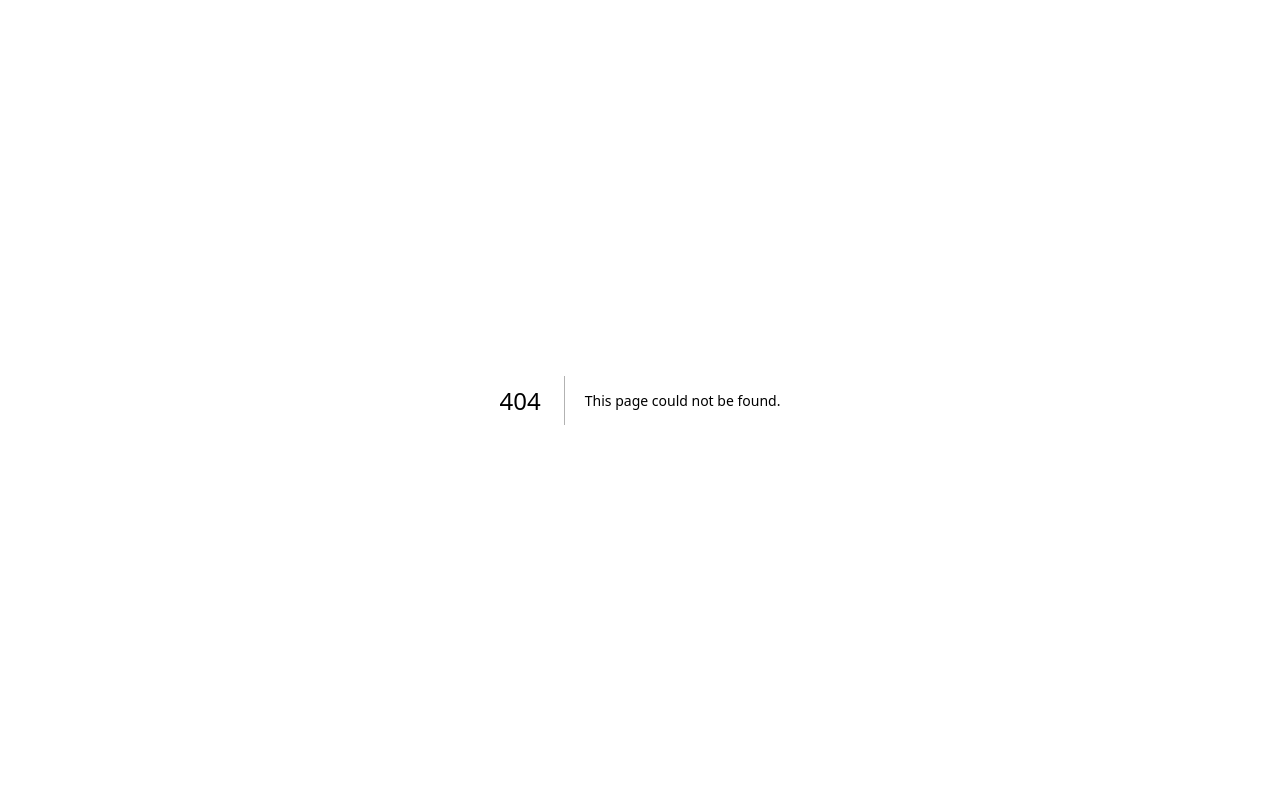
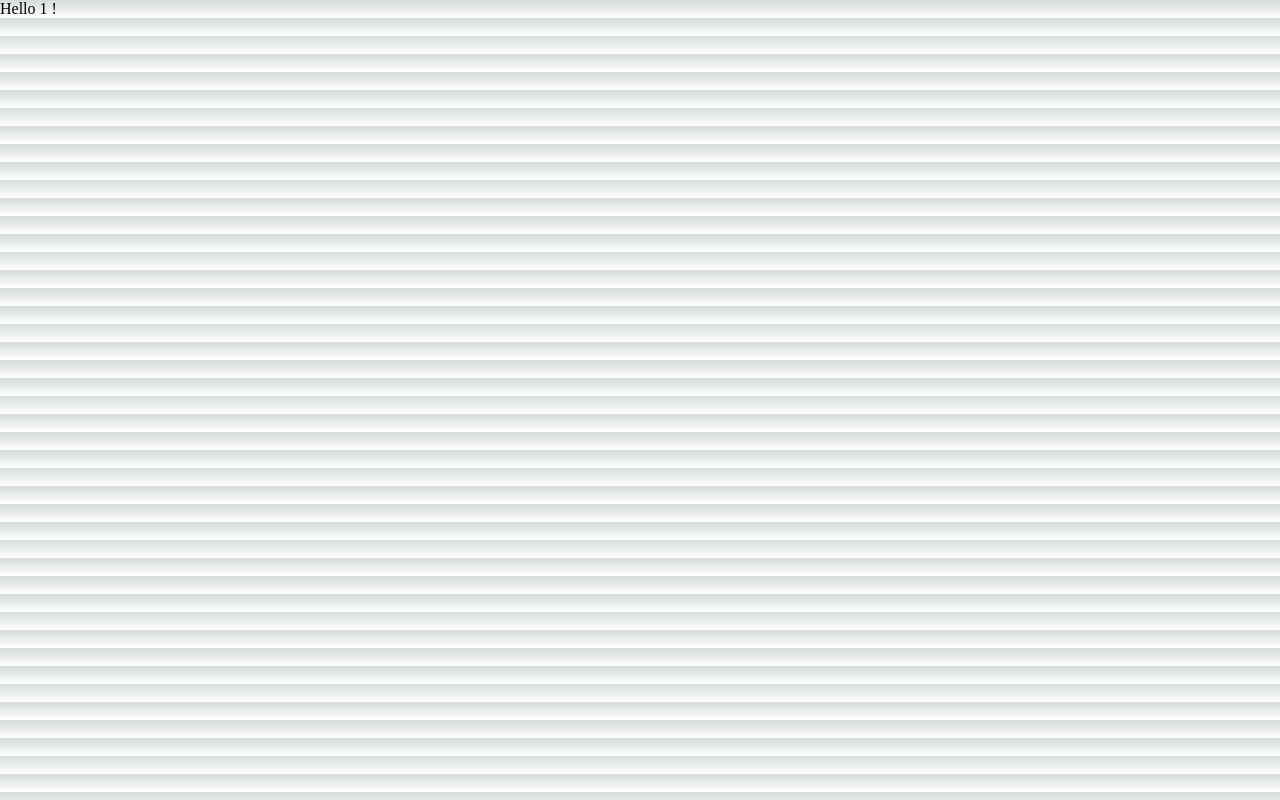
Before and after one commit to katonada/next_13_crash_pages, a Next.js app: page /profile/1 in a window 1280 px wide. Before the commit this address had no page. Built offline with nearby package versions, Linux system fonts and the light colour scheme.

Commit message:
add new static and dynamic route

```diff
--- /dev/null
+++ b/src/pages/profile/[username].jsx
@@ -0,0 +1,13 @@
+import { useRouter } from 'next/router';
+
+const Profile = () => {
+    const router = useRouter();
+    const { username } = router.query;
+    return (
+        <div>
+            Hello {username} !
+        </div>
+    );
+};
+
+export default Profile;
```
Also changed, not shown: src/pages/about.jsx (+9 -0 lines), src/pages/index.jsx (+6 -1 lines), src/pages/profile/index.jsx (added, +9 -0 lines), src/pages/api/hello.jsx (renamed from src/pages/api/hello.js).
